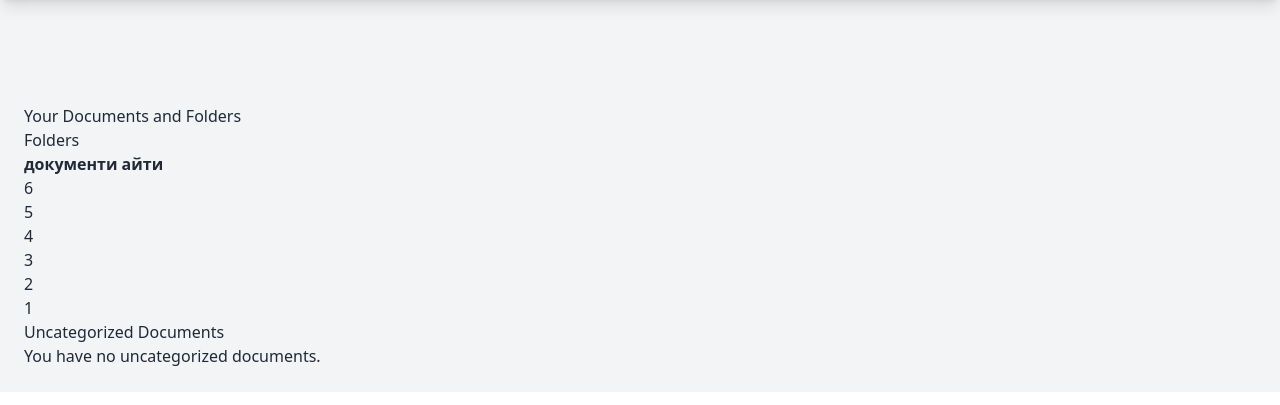
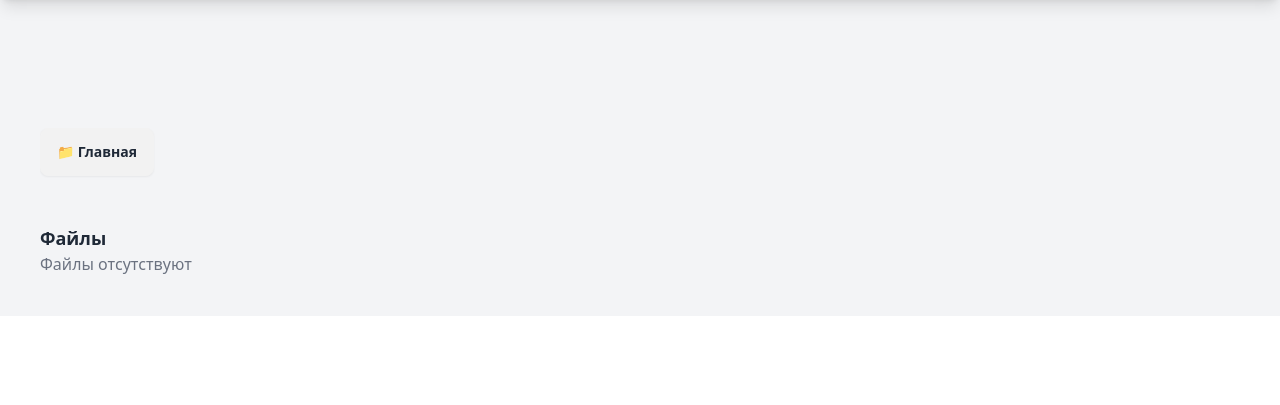
Before and after one commit to SavelievGleb2003/ticket_system, a Django app: page /TD/my-documents/ in a window 1280 px wide. Shown: the part 80-485 px from the top of the page. Run offline with Django 5.2, Linux system fonts and the light colour scheme; a user stored in the database is signed in; data comes from the database, SQL or seed files in the repository; both versions use the stored data as it was after the commit; parts of the project's set-up code (start-up, migrations or seed data) failed here and were passed over; some libraries are stand-ins or nearby versions.

Commit message:
Addition of functional documents for departments and users

```diff
--- a/blog/models.py
+++ b/blog/models.py
@@ -33,8 +33,15 @@ class Folder(models.Model):
         "self", on_delete=models.CASCADE, null=True, blank=True, related_name="subfolders"
     )
 
+    def get_full_path(self):
+        if self.parent:
+            return f"{self.parent.get_full_path()}/{self.name}"
+        return self.name
+
     def __str__(self):
-        return self.name
+        return self.get_full_path()
+
+
 
 
 class TurnoverDocument(models.Model):
@@ -69,11 +76,16 @@ class TurnoverDocument(models.Model):
         ordering = ['-publish_by']
         indexes = [models.Index(fields=['-publish_by'])]
 
+    def get_full_path(self):
+        if self.folder:
+            return f"{self.folder.get_full_path()}/{self.title}"
+        return self.title
+
     def filename(self):
         return 'images/' + os.path.basename(self.document_file.name)
 
     def __str__(self):
-        return self.title
+        return self.get_full_path()
 
     def get_absolute_url(self):
         return reverse('TD:TD_detail', args=[self.publish_by.year, self.publish_by.month, self.publish_by.day, self.slug])
--- a/blog/urls.py
+++ b/blog/urls.py
@@ -7,7 +7,7 @@ urlpatterns = [
         path("", views.folder_list, name="folder_list"),
         path('my-documents/', views.user_documents_and_folders, name='user_documents_and_folders'),
         path('my-department/', views.documents_by_department, name='documents_by_department'),
-        path("<int:parent_id>/", views.folder_list, name="folder_detail"),
+        path("<int:folder_id>/", views.folder_list, name="folder_detail"),
         re_path(
                 r'^TD/tag/(?P<tag_slug>[\w-]+)/$', views.ListTD.as_view(), name='TD_list_by_tag'
         ),
--- a/blog/views.py
+++ b/blog/views.py
@@ -15,28 +15,29 @@ from django.shortcuts import get_object_or_404, render
 from django.urls import reverse
 
 
-def folder_list(request, parent_id=None):
-    if parent_id:
-        parent_folder = get_object_or_404(Folder, id=parent_id)
+def folder_list(request, folder_id=None):
+    if folder_id:
+        parent_folder = get_object_or_404(Folder, id=folder_id)
         folders = parent_folder.subfolders.all()
         documents = parent_folder.documents.all()
-        # Generate the full URL for the parent folder
-        #parent_folder_url = request.build_absolute_uri(reverse('TD:folder_list'))
-        parent_folder_url = request.build_absolute_uri(
-            reverse('TD:folder_list') if parent_folder.parent is None else reverse('TD:folder_detail', args=[parent_folder.parent.id]))
-
     else:
         parent_folder = None
-        folders = Folder.objects.filter(parent__isnull=True)  # Только корневые папки
-        documents = TurnoverDocument.objects.filter(folder__isnull=True)  # Документы без папки
-        parent_folder_url = None
+        folders = Folder.objects.filter(parent__isnull=True)
+        documents = TurnoverDocument.objects.filter(folder__isnull=True)
+
+    breadcrumbs = []
+    temp = parent_folder
+    while temp:
+        breadcrumbs.insert(0, temp)
+        temp = temp.parent
 
     return render(request, "folders/folder_list.html", {
         "parent_folder": parent_folder,
-        "parent_folder_url": parent_folder_url,  # Pass the full URL to the template
+        "breadcrumbs": breadcrumbs,
         "folders": folders,
         "documents": documents,
     })
+
 
 
 class ListTD(ListView):
@@ -65,45 +66,62 @@ from .models import TurnoverDocument, Folder
 
 
 @login_required
-def user_documents_and_folders(request):
-    # Get folders that have at least one document created by the current user.
-    folders = Folder.objects.filter(documents__author=request.user).distinct()
+def user_documents_and_folders(request, folder_id=None):
 
-    # Build a dictionary: key is folder, value is the queryset of documents (by current user) in that folder.
-    folder_docs = {
-        folder: folder.documents.filter(author=request.user)
-        for folder in folders
-    }
+    if folder_id:
+        parent_folder = get_object_or_404(Folder, id=folder_id)
+        folders = parent_folder.subfolders.all()
+        documents = parent_folder.documents.all()
+    else:
+        parent_folder = None
+        folders = Folder.objects.filter(parent__isnull=True, documents__author=request.user).distinct()
+        documents = TurnoverDocument.objects.filter(folder__isnull=True, author=request.user)
 
-    # Also, get the documents created by the current user that are not assigned to any folder.
-    uncategorized_documents = TurnoverDocument.objects.filter(
-        author=request.user, folder__isnull=True
-    )
+    breadcrumbs = []
+    temp = parent_folder
+    while temp:
+        breadcrumbs.insert(0, temp)
+        temp = temp.parent
 
-    context = {
-        'folder_docs': folder_docs,
-        'uncategorized_documents': uncategorized_documents,
-    }
-    return render(request, 'blog/TD/user_documents_and_folders.html', context)
+    return render(request, "folders/folder_list.html", {
+        "parent_folder": parent_folder,
+        "breadcrumbs": breadcrumbs,
+        "folders": folders,
+        "documents": documents,
+    })
+
+
 
 @login_required
-def documents_by_department(request):
+def documents_by_department(request, folder_id=None):
     if request.user.department:
         department = get_object_or_404(Department, id=request.user.department.id)
     else:
         messages.error(request, "у пользователя нет отдела.")
         return redirect('TD:folder_list')
+    if folder_id:
+        parent_folder = get_object_or_404(Folder, id=folder_id)
+        folders = parent_folder.subfolders.all()
+        documents = parent_folder.documents.all()
+    else:
+        parent_folder = None
+        folders = Folder.objects.filter(parent__isnull=True, documents__author__department=department, documents__status=TurnoverDocument.Status.PUBLISHED).distinct()
+        documents = TurnoverDocument.objects.filter(folder__isnull=True, author__department=department)
 
-    folders = Folder.objects.filter(documents__author__department=department,documents__status=TurnoverDocument.Status.PUBLISHED)
-    folder_docs = {
-        folder: folder.documents.filter(author__department=department)
-        for folder in folders
-    }
-    documents = TurnoverDocument.objects.filter(author__department=department, status=TurnoverDocument.Status.PUBLISHED, folder__isnull=True)
-    return render(request, 'blog/TD/documents_by_department.html', {
-        'folder_docs': folder_docs,
-        'uncategorized_documents': documents,
+    breadcrumbs = []
+    temp = parent_folder
+    while temp:
+        breadcrumbs.insert(0, temp)
+        temp = temp.parent
+
+    return render(request, "folders/folder_list.html", {
+        "parent_folder": parent_folder,
+        "breadcrumbs": breadcrumbs,
+        "folders": folders,
+        "documents": documents,
     })
+
+
 
 
 @login_required
--- a/templates/folders/folder_list.html
+++ b/templates/folders/folder_list.html
@@ -1,49 +1,40 @@
-{% extends "blog/base.html" %}
-{% load static %}
-
-{% block title %}Все документы{% endblock %}
-
+{% extends 'blog/base.html' %}
 {% block content %}
-<div class="container mx-auto p-6">
-    <div class="bg-base-100 shadow-lg rounded-xl p-6">
-        <h1 class="text-2xl font-bold text-primary">{% if parent_folder %}Parent Folder: <a href="{{ parent_folder_url }}">{{ parent_folder.name }}
-            {% else %}Все папки{% endif %}</h1>
-
-        {% if parent_folder %}
-        <div class="mt-4">
-            <a href="{% url 'TD:folder_list' %}" class="btn btn-outline base-100">⬅ Вернуться к корневым папкам</a>
-        </div>
-        {% endif %}
+<div class="container mx-auto p-4">
+    <!-- Хлебные крошки -->
+    <div class="breadcrumbs text-sm mb-4">
+        <a href="{% url 'TD:folder_list' %}" class="btn btn-sm">📁 Главная</a>
+        {% for folder in breadcrumbs %}
+            / <a href="{% url 'TD:folder_detail' folder.id %}" class="btn btn-sm">{{ folder.name }}</a>
+        {% endfor %}
     </div>
 
-    <div class="mt-6 grid grid-cols-1 md:grid-cols-2 gap-6">
-        <!-- Папки -->
-        <div class="bg-base-200 p-6 rounded-xl shadow-md">
-            <h2 class="text-xl font-semibold text-accent">Папки</h2>
-            <ul class="mt-4 space-y-2">
-                {% for folder in folders %}
-                    <li>
-                        <a href="{% url 'TD:folder_detail' folder.id %}" class="btn btn-link text-lg">📁 {{ folder.name }}</a>
-                    </li>
-                {% empty %}
-                    <li class="text-gray-500">Нет папок</li>
-                {% endfor %}
-            </ul>
-        </div>
+    <!-- Кнопка назад -->
+    {% if parent_folder and parent_folder.parent %}
+        <a href="{% url 'TD:folder_detail' parent_folder.parent.id %}" class="btn btn-outline mb-4">⬅ Назад</a>
+    {% endif %}
 
-        <!-- Документы -->
-        <div class="bg-base-200 p-6 rounded-xl shadow-md">
-            <h2 class="text-xl font-semibold text-accent">Документы</h2>
-            <ul class="mt-4 space-y-2">
-                {% for doc in documents %}
-                    <li>
-                        <a href="{{ doc.get_absolute_url }}" class="btn btn-link text-lg">📄 {{ doc.title }}</a>
-                    </li>
-                {% empty %}
-                    <li class="text-gray-500">Нет документов</li>
-                {% endfor %}
-            </ul>
-        </div>
+    <!-- Список папок -->
+    <div class="grid grid-cols-2 md:grid-cols-3 lg:grid-cols-4 gap-4">
+        {% for folder in folders %}
+        <a href="{% url 'TD:folder_detail' folder.id %}" class="card shadow-lg p-4 flex flex-col items-center text-center">
+            <div class="text-6xl">📂</div>
+            <div class="font-bold mt-2">{{ folder.name }}</div>
+        </a>
+        {% endfor %}
+    </div>
+
+    <!-- Список файлов -->
+    <h2 class="mt-6 text-lg font-bold">Файлы</h2>
+    <div class="grid grid-cols-2 md:grid-cols-3 lg:grid-cols-4 gap-4">
+        {% for document in documents %}
+       <a href="{{ document.get_absolute_url }}" class="card shadow-lg p-4 flex flex-col items-center text-center">
+            <div class="text-6xl">📄</div>
+            <div class="font-bold mt-2">{{ document.title }}</div>
+        </a>
+        {% empty %}
+        <p class="col-span-4 text-gray-500">Файлы отсутствуют</p>
+        {% endfor %}
     </div>
 </div>
 {% endblock %}
```
Also changed, not shown: db.sqlite3.
